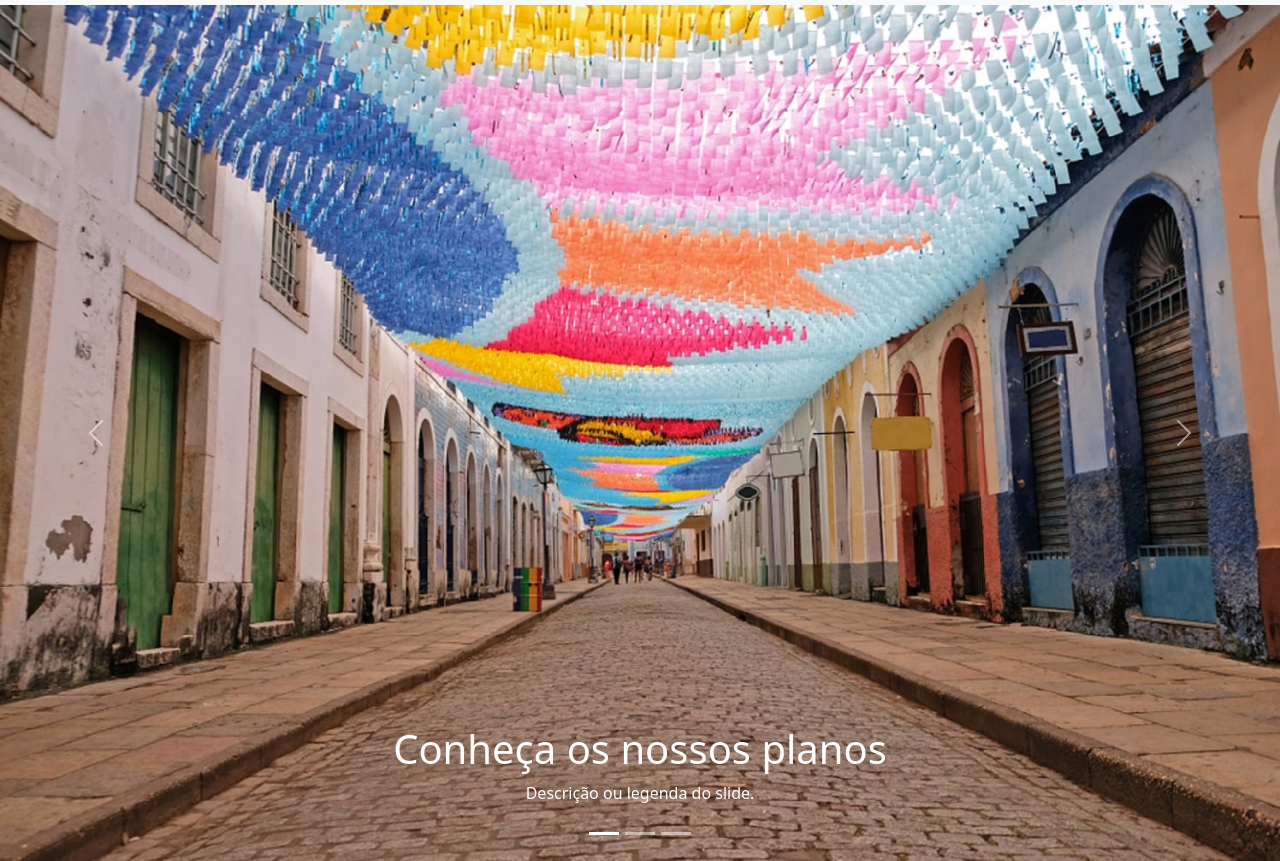
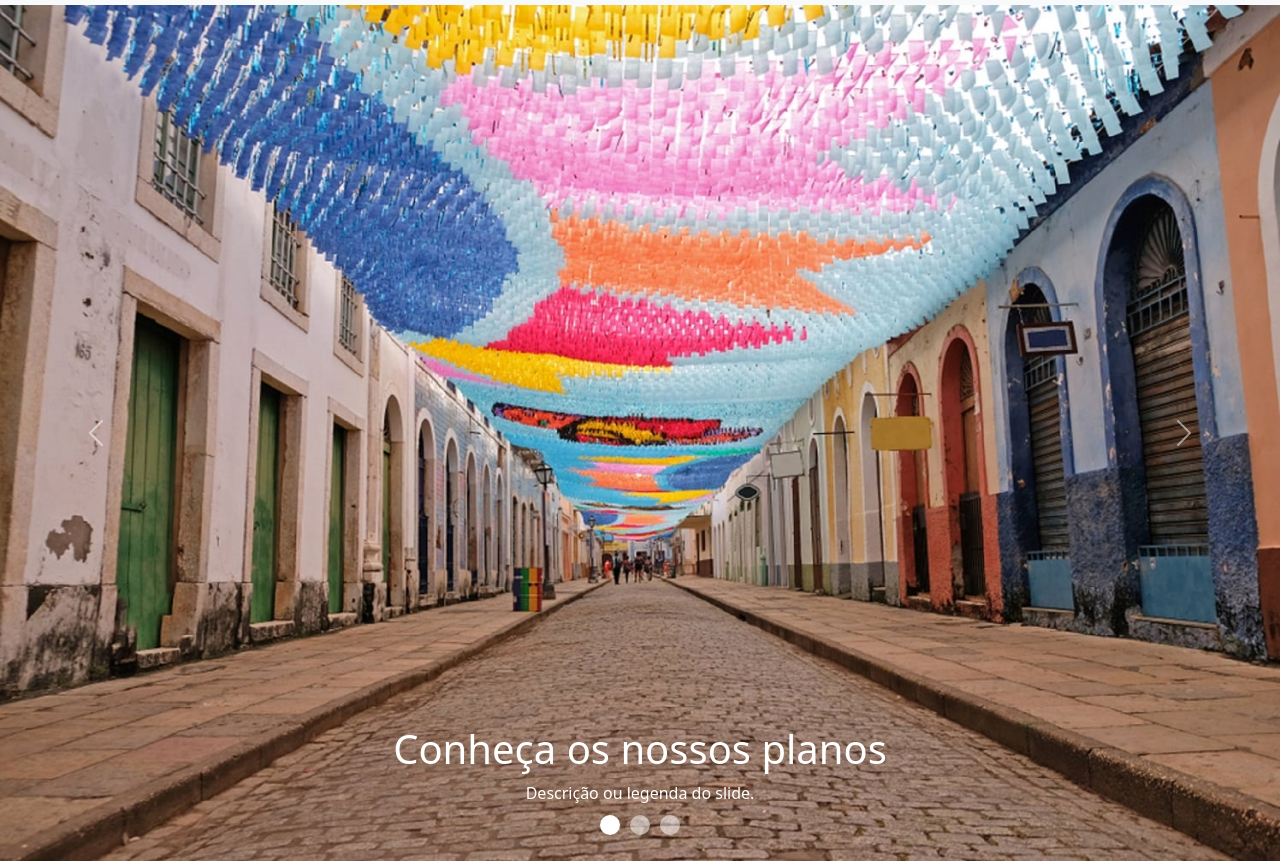
Before and after one commit to gabrielCoelho99/agencia_maratour, a plain HTML site: page frontend/index.html in a window 1280 px wide. Shown: the part 51-912 px from the top of the page. Drawn offline with nearby package versions, Linux system fonts and the light colour scheme.

Commit message:
adicionando menu e carrossel com bootstrap 5

```diff
--- a/assets/css/styles.css
+++ b/assets/css/styles.css
@@ -0,0 +1,13 @@
+.carousel-indicators [data-bs-target] {
+    width: 20px !important;
+    height: 20px !important;
+    border-radius: 50% !important;
+    margin: 0 5px !important;
+    background-clip: padding-box;
+}
+
+/* Estilo opcional para o indicador ativo */
+.carousel-indicators .active {
+    opacity: 1;
+    background-color: #fff;
+}
--- a/frontend/index.html
+++ b/frontend/index.html
@@ -51,10 +51,10 @@
   <div class="carousel">
     <div id="carouselExampleIndicators" class="carousel slide">
       <div class="carousel-indicators">
-        <button type="button" data-bs-target="#carouselExampleIndicators" data-bs-slide-to="0" class="active" aria-current="true" aria-label="Slide 1"></button>
-        <button type="button" data-bs-target="#carouselExampleIndicators" data-bs-slide-to="1" aria-label="Slide 2"></button>
-        <button type="button" data-bs-target="#carouselExampleIndicators" data-bs-slide-to="2" aria-label="Slide 3"></button>
-      </div>
+        <button type="button" data-bs-target="#carouselExampleIndicators" data-bs-slide-to="0" class="active rounded-circle" aria-current="true" aria-label="Slide 1"></button>
+        <button type="button" data-bs-target="#carouselExampleIndicators" data-bs-slide-to="1" class="rounded-circle" aria-label="Slide 2"></button>
+        <button type="button" data-bs-target="#carouselExampleIndicators" data-bs-slide-to="2" class="rounded-circle" aria-label="Slide 3"></button>
+    </div>
       <div class="carousel-inner">
         <div class="carousel-item active">
           <img src="../assets/img/ilha de sao luis/slz1.jpg" class="d-block w-100" alt="...">
```
